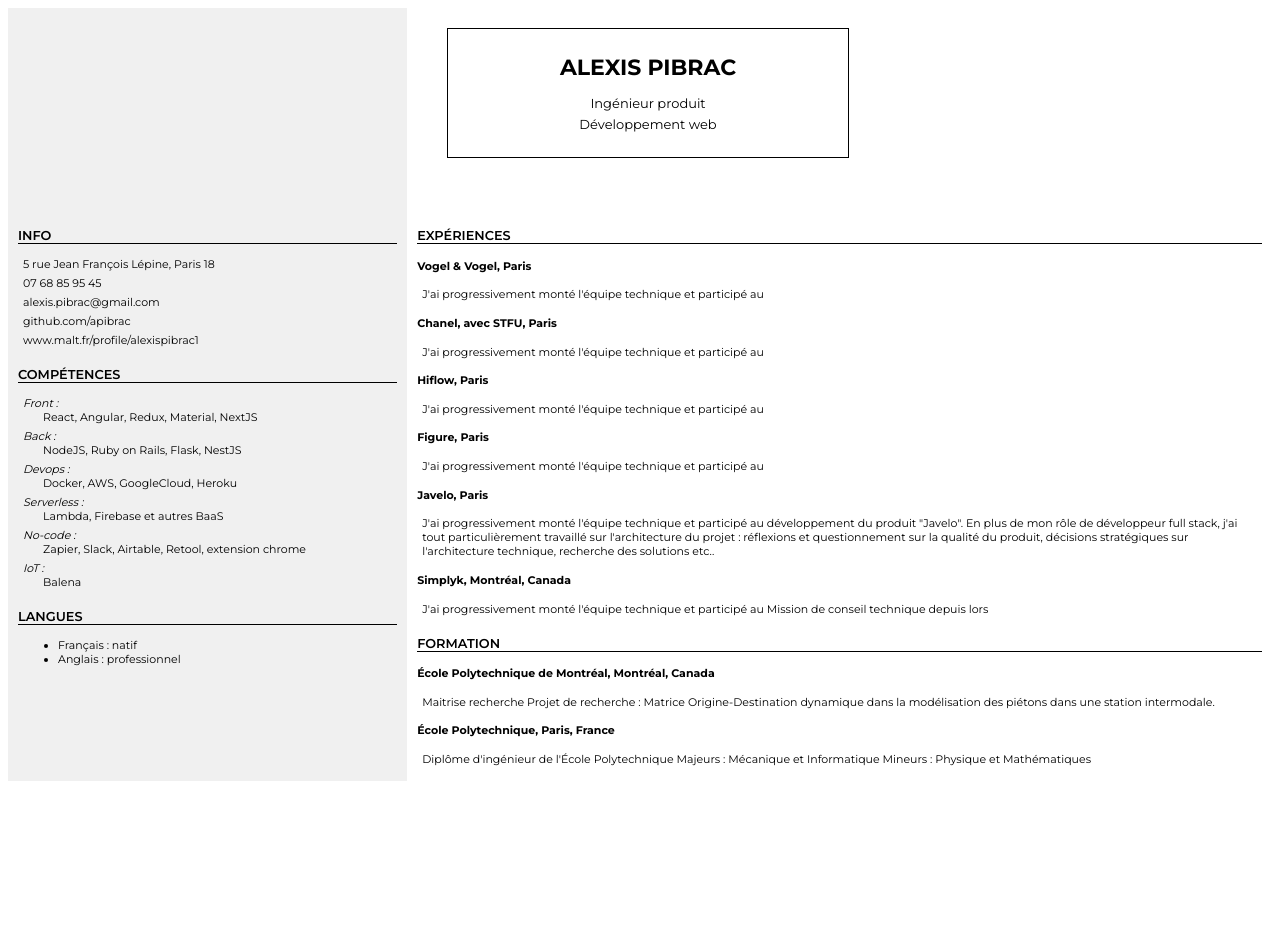
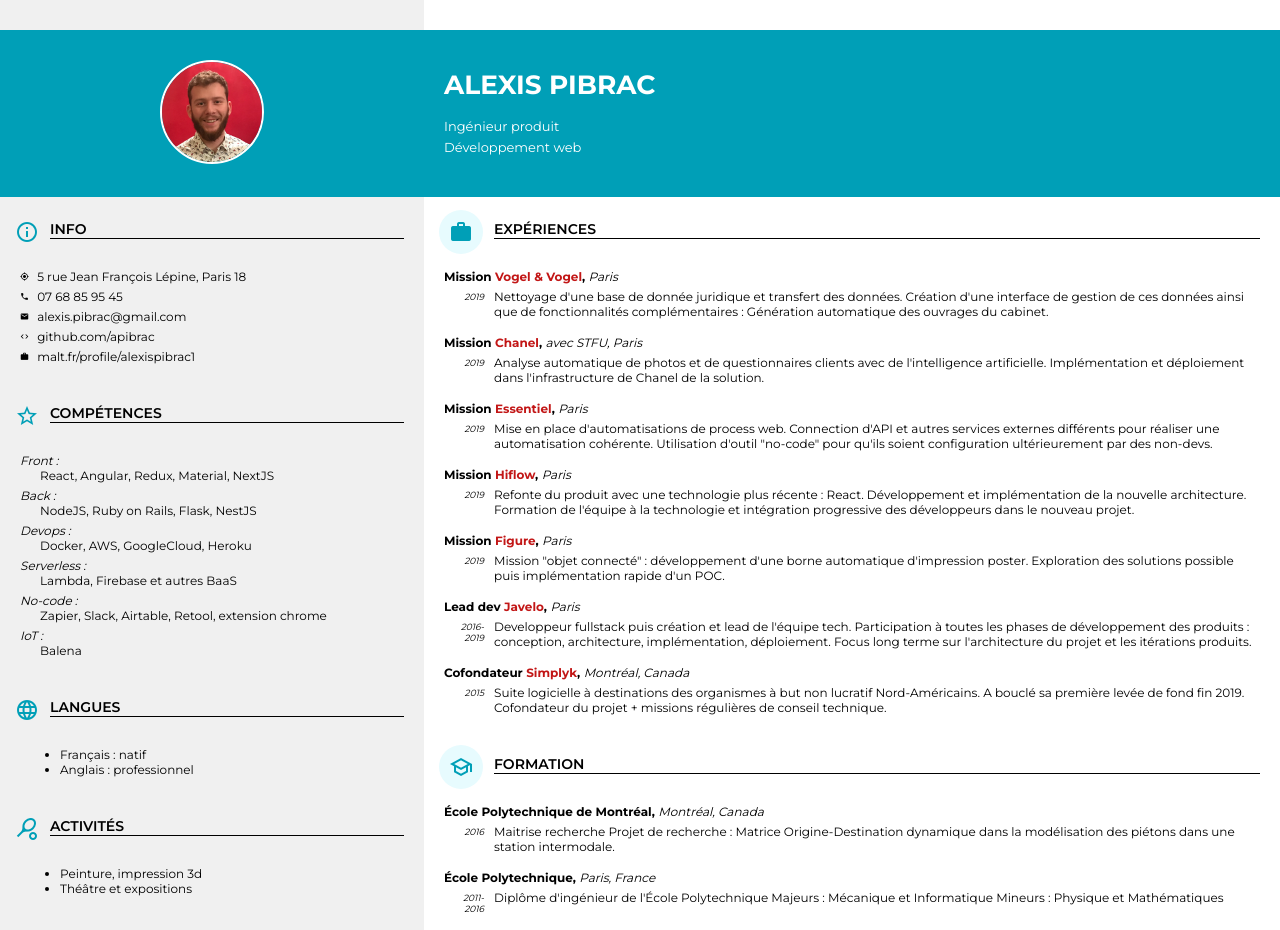
Before and after one commit to apibrac/CV, a plain HTML site: page index.html in a window 1280 px wide. Before the commit the page ends 800 px from the top, so only its background shows below. Drawn offline with Linux system fonts and the light colour scheme.

Commit message:
First complete version

```diff
--- a/index.html
+++ b/index.html
@@ -4,12 +4,17 @@
 <head>
   <link type="text/css" rel="stylesheet" href="style.css" />
   <link href="https://fonts.googleapis.com/css?family=Montserrat:400,600,700&display=swap" rel="stylesheet">
+  <link href="https://fonts.googleapis.com/icon?family=Material+Icons|Material+Icons+Outlined" rel="stylesheet">
   <title>CV Alexis Pibrac</title>
 </head>
 
 <body>
   <div class="header-container">
     <div class="header">
+      <div class="header-left">
+        <img class="me" src="/images/moi.webp" alt="Alexis Pibrac">
+      </div>
+      <div class="header-content">
         <h1>Alexis Pibrac</h1>
         <div class="sub-header">
           <p>Ingénieur produit</p>
@@ -17,15 +22,19 @@
         </div>
       </div>
     </div>
+  </div>
   <div class="container">
     <div class="left">
-      <h3>Info</h3>
-      <p>5 rue Jean François Lépine, Paris 18</p>
-      <p>07 68 85 95 45</p>
-      <p>alexis.pibrac@gmail.com</p>
-      <p>github.com/apibrac</p>
-      <p>www.malt.fr/profile/alexispibrac1</p>
-      <h3>Compétences</h3>
+      <div class="info">
+        <h3><i class="material-icons-outlined">info</i>Info</h3>
+        <p><i class="material-icons">my_location</i> 5 rue Jean François Lépine, Paris 18</p>
+        <p><i class="material-icons">phone</i> 07 68 85 95 45</p>
+        <p><i class="material-icons">mail</i> alexis.pibrac@gmail.com</p>
+        <p><i class="material-icons">code</i> github.com/apibrac</p>
+        <p><i class="material-icons">work</i> malt.fr/profile/alexispibrac1</p>
+      </div>
+
+      <h3><i class="material-icons-outlined">star_border</i>Compétences</h3>
       <div class="skills">
         <p>Front : <span>React, Angular, Redux, Material, NextJS</span></p>
         <p>Back : <span>NodeJS, Ruby on Rails, Flask, NestJS</span></p>
@@ -35,66 +44,96 @@
         <p>IoT : <span>Balena</span></p>
       </div>
 
-      <h3>Langues</h3>
+      <h3><i class="material-icons-outlined">language</i>Langues</h3>
       <ul>
         <li>Français : natif</li>
         <li>Anglais : professionnel</li>
       </ul>
+
+      <h3><i class="material-icons-outlined">sports_tennis</i>Activités</h3>
+      <ul>
+        <li>Peinture, impression 3d</li>
+        <li>Théâtre et expositions</li>
+      </ul>
     </div>
     <div class="right">
+      <div class="experiences">
 
-      <h3>Expériences</h3>
+        <h3><i class="material-icons-outlined">work</i>Expériences</h3>
 
-      <h4>Vogel & Vogel, <span>Paris</span></h4>
+        <h4><span>Mission</span> <span class="name">Vogel & Vogel</span>, <span>Paris</span></h4>
+        <span class="subtitle">2019</span>
         <p>
-        J'ai progressivement monté l'équipe technique et participé au
+          Nettoyage d'une base de donnée juridique et transfert des données.
+          Création d'une interface de gestion de ces données ainsi que de fonctionnalités complémentaires :
+          Génération automatique des ouvrages du cabinet.
         </p>
 
-      <h4>Chanel, <span>avec STFU, Paris</span></h4>
+        <h4><span>Mission</span> <span class="name">Chanel</span>, <span>avec STFU, Paris</span></h4>
+        <span class="subtitle">2019</span>
         <p>
-        J'ai progressivement monté l'équipe technique et participé au
+          Analyse automatique de photos et de questionnaires clients avec de l'intelligence artificielle.
+          Implémentation et déploiement dans l'infrastructure de Chanel de la solution.
         </p>
 
-      <h4>Hiflow, <span>Paris</span></h4>
+        <h4><span>Mission</span> <span class="name">Essentiel</span>, <span>Paris</span></h4>
+        <span class="subtitle">2019</span>
         <p>
-        J'ai progressivement monté l'équipe technique et participé au
+          Mise en place d'automatisations de process web.
+          Connection d'API et autres services externes différents pour réaliser une automatisation cohérente.
+          Utilisation d'outil "no-code" pour qu'ils soient configuration ultérieurement par des non-devs.
         </p>
 
-      <h4>Figure, <span>Paris</span></h4>
+        <h4><span>Mission</span> <span class="name">Hiflow</span>, <span>Paris</span></h4>
+        <span class="subtitle">2019</span>
         <p>
-        J'ai progressivement monté l'équipe technique et participé au
+          Refonte du produit avec une technologie plus récente : React.
+          Développement et implémentation de la nouvelle architecture.
+          Formation de l'équipe à la technologie et intégration progressive des développeurs dans le nouveau projet.
         </p>
 
-      <h4>Javelo, <span>Paris</span></h4>
+        <h4><span>Mission</span> <span class="name">Figure</span>, <span>Paris</span></h4>
+        <span class="subtitle">2019</span>
         <p>
-        J'ai progressivement monté l'équipe technique et participé au
-        développement du produit "Javelo". En plus de mon rôle de développeur
-        full stack, j'ai tout particulièrement travaillé sur l'architecture du
-        projet : réflexions et questionnement sur la qualité du produit,
-        décisions stratégiques sur l'architecture technique, recherche des
-        solutions etc..
+          Mission "objet connecté" : développement d'une borne automatique d'impression poster.
+          Exploration des solutions possible puis implémentation rapide d'un POC.
         </p>
 
-      <h4>Simplyk, <span>Montréal, Canada</span></h4>
+        <h4><span>Lead dev</span> <span class="name">Javelo</span>, <span>Paris</span></h4>
+        <span class="subtitle">2016-2019</span>
         <p>
-        J'ai progressivement monté l'équipe technique et participé au
-        Mission de conseil technique depuis lors
+          Developpeur fullstack puis création et lead de l'équipe tech.
+          Participation à toutes les phases de développement des produits : conception, architecture, implémentation,
+          déploiement.
+          Focus long terme sur l'architecture du projet et les itérations produits.
         </p>
 
+        <h4><span>Cofondateur</span> <span class="name">Simplyk</span>, <span>Montréal, Canada</span></h4>
+        <span class="subtitle">2015</span>
+        <p>
+          Suite logicielle à destinations des organismes à but non lucratif Nord-Américains.
+          A bouclé sa première levée de fond fin 2019.
+          Cofondateur du projet + missions régulières de conseil technique.
+        </p>
+      </div>
 
-      <h3>Formation</h3>
+
+      <h3><i class="material-icons-outlined">school</i>Formation</h3>
 
       <h4>École Polytechnique de Montréal, <span>Montréal, Canada</span></h4>
+      <span class="subtitle">2016</span>
       <p>
         Maitrise recherche Projet de recherche : Matrice Origine-Destination
         dynamique dans la modélisation des piétons dans une station
         intermodale.
       </p>
 
-      <h4>École Polytechnique, Paris, France</h4>
+      <h4>École Polytechnique, <span>Paris, France</span></h4>
+      <span class="subtitle">2011-2016</span>
       <p>
-        Diplôme d'ingénieur de l'École Polytechnique Majeurs : Mécanique et
-        Informatique Mineurs : Physique et Mathématiques
+        Diplôme d'ingénieur de l'École Polytechnique
+        Majeurs : Mécanique et Informatique
+        Mineurs : Physique et Mathématiques
       </p>
     </div>
   </div>
--- a/style.css
+++ b/style.css
@@ -1,6 +1,7 @@
 body {
   font-family: "Montserrat", sans-serif;
-  font-size: 11px;
+  font-size: 12px;
+  margin: 0;
 }
 
 .header-container {
@@ -9,20 +10,33 @@ body {
 }
 
 .header {
-  border: 1px solid black;
+  width: 100%;
+  margin: 30px auto;
+  padding: 20px 0;
+  display: flex;
+  background-color: #009fb7;
+  color: white;
+}
+
+.header-left {
+  width: 30%;
+  flex-shrink: 0;
+  padding: 10px 20px;
   text-align: center;
-  width: 400px;
-  margin: 20px auto;
-  background: white;
-  padding: 10px 0 20px;
+}
+
+.header-content {
+  padding: 0 20px 10px;
+  text-align: left;
 }
 
 h1 {
+  font-size: 2.2em;
   text-transform: uppercase;
 }
 
 p {
-  margin: 5px;
+  margin: 5px 0;
 }
 
 .sub-header {
@@ -34,7 +48,7 @@ p {
 }
 
 .container > * {
-  padding: 200px 10px 10px;
+  padding: 180px 20px 20px;
 }
 
 .left {
@@ -59,3 +73,65 @@ h3 {
   display: block;
   padding-left: 20px;
 }
+
+.info .material-icons {
+  font-size: 9px;
+  margin-right: 5px;
+}
+
+h4 span:last-child {
+  font-weight: 500;
+  font-style: italic;
+}
+
+.experiences .name {
+  color: #c21616;
+}
+
+.right h4 {
+  margin-bottom: 5px;
+}
+
+.subtitle {
+  font-size: 9px;
+  font-style: italic;
+  text-align: right;
+  position: absolute;
+  width: 40px;
+  margin-top: 2px;
+}
+
+.right p {
+  margin-left: 50px;
+}
+
+.me {
+  width: 100px;
+  border-radius: 100%;
+  border: 2px solid white;
+}
+
+h3 i {
+  color: #009fb7;
+  position: absolute;
+  left: -35px;
+}
+
+h3 {
+  margin-top: 40px;
+  margin-bottom: 30px;
+  position: relative;
+  margin-left: 30px;
+}
+
+.right h3 i {
+  padding: 10px;
+  background: #e7fbfe;
+  border-radius: 100%;
+  left: -55px;
+  top: -10px;
+}
+
+.right h3 {
+  margin-left: 50px;
+}
```
Also changed, not shown: images/moi.webp (added). Lines whose indentation alone changed are shown as unchanged.
